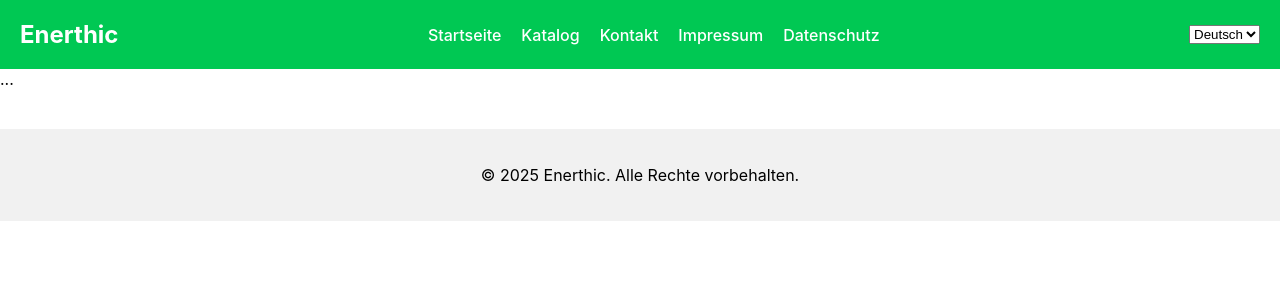
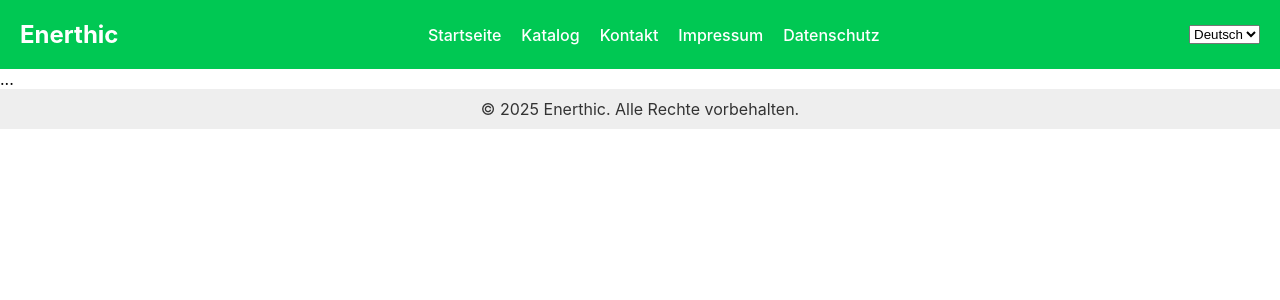
Before and after one commit to vitaflex-store/Enerthic1, a Next.js app: page / in a window 1280 px wide. Shown: the top 300 px of the page. Built offline with nearby package versions, Linux system fonts and the light colour scheme.

Commit message:
Update Footer.js

```diff
--- a/components/Footer.js
+++ b/components/Footer.js
@@ -1,10 +1,7 @@
 export default function Footer() {
   return (
-    <footer style={{
-      textAlign: 'center', padding: '20px', backgroundColor: '#f1f1f1',
-      fontFamily: 'Inter, sans-serif', marginTop: '40px'
-    }}>
-      <p>&copy; 2025 Enerthic. Alle Rechte vorbehalten.</p>
+    <footer style={{ padding: '10px', background: '#eee', color: '#333', textAlign: 'center' }}>
+      © 2025 Enerthic. Alle Rechte vorbehalten.
     </footer>
   );
 }
```
